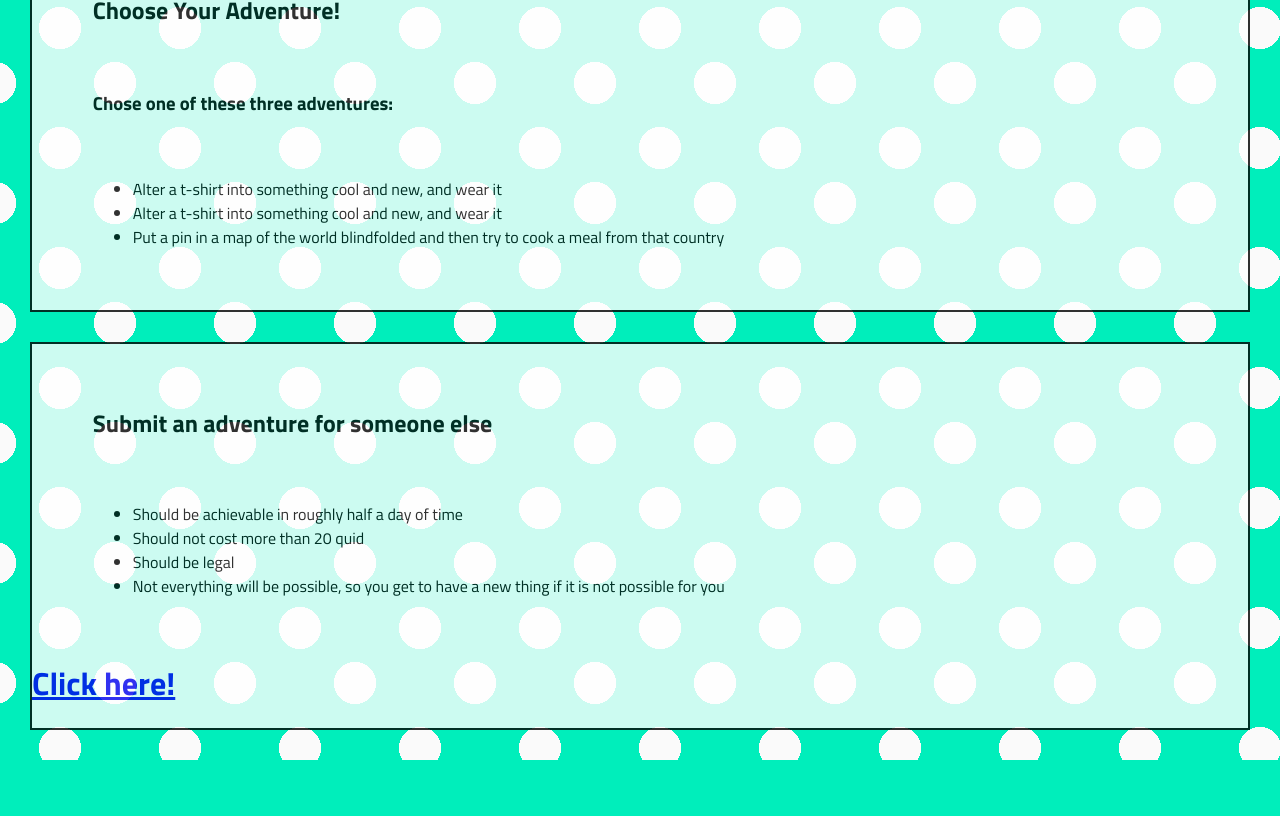
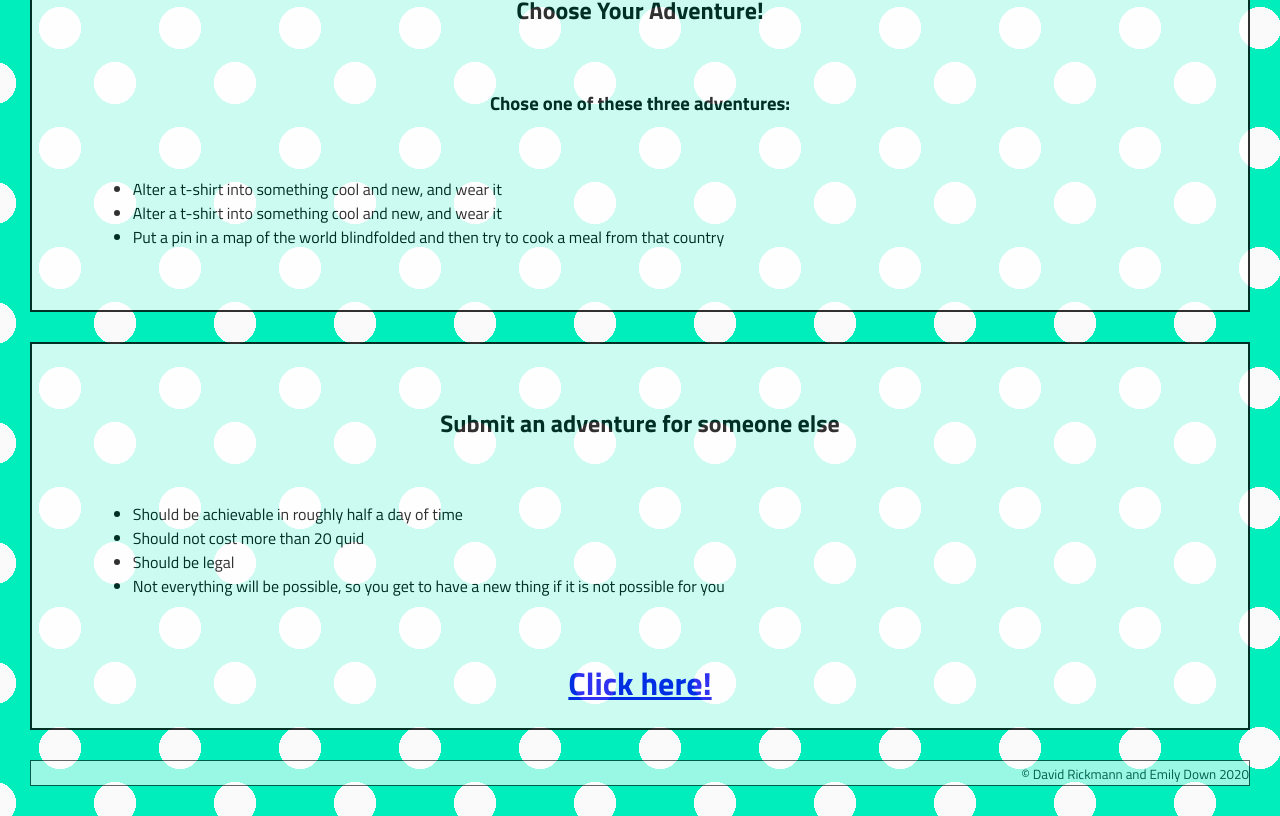
Before and after one commit to DavidRickmann/ampdg, a React (Create React App) app: page / in a window 1280 px wide. Shown: the part 632-1448 px from the top of the page. Before the commit the page ends 1392 px from the top, so only its background shows below. Built offline with nearby package versions, Linux system fonts and the light colour scheme; a web font is replaced by a local one.

Commit message:
layout changes

```diff
--- a/src/App.css
+++ b/src/App.css
@@ -53,7 +53,7 @@ div.transbox {
   background-color: #ffffff;
   border: 2px solid black;
   opacity: 0.8;
-  justify-content: center;
+  text-align: center;
 }
 
 div.transbox p {
@@ -80,5 +80,13 @@ div.transbox h3 {
 div.transbox ul {
   margin: 5%;
   color: #000000;
-  justify-content: center;
+  text-align: left;
 }
+
+div.footertransbox {
+  margin: 30px;
+  background-color: #ffffff;
+  border: 1px solid black;
+  opacity: 0.6;
+  text-align: right;
+}
--- a/src/App.js
+++ b/src/App.js
@@ -85,6 +85,12 @@ var randomItem3 = myArray[Math.floor(Math.random()*myArray.length)];
   </div>
 </div>
 
+  <div class="footertransbox">
+
+  <small> © David Rickmann and Emily Down 2020 </small>
+
+  </div>
+
     </div>
   );
 }
```
